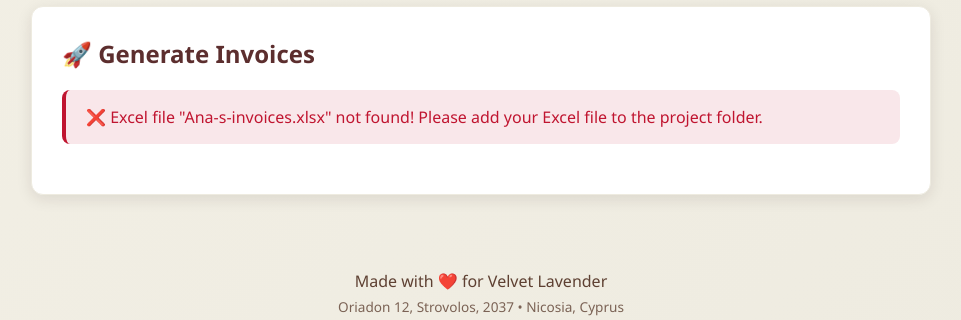
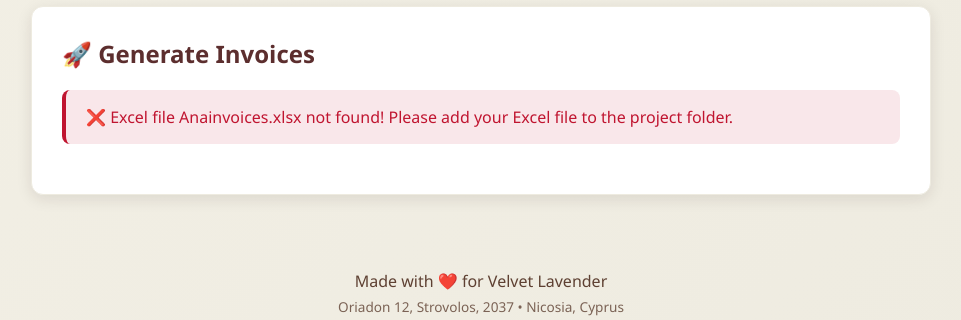
Before and after one commit to dimitrisvasiliou/VelvetLavender, a Flask app: page / in a window 1280 px wide. Shown: the part 1326-1646 px from the top of the page, without its empty margins (159-1120 px from the left). Run offline with Flask 3, Linux system fonts and the light colour scheme; the visitor is signed in with stand-in values (Sample User, id 1).

Commit message:
Fixes on the excel name to be with variable

```diff
--- a/app.py
+++ b/app.py
@@ -128,8 +128,12 @@ def index():
         df = pd.read_excel(EXCEL_FILE)
         invoice_count = len(df)
 
+    # Get just the filename (not the full path)
+    excel_filename = os.path.basename(EXCEL_FILE)
+
     return render_template('index.html',
                            excel_exists=excel_exists,
+                           excel_filename=excel_filename,  # Add this line
                            current_date=current_date,
                            current_month=current_month,
                            invoice_count=invoice_count,
--- a/templates/index.html
+++ b/templates/index.html
@@ -71,7 +71,7 @@
                 <div class="file-info">
                     <div class="file-info-item">
                         <span class="label">📄 Current File:</span>
-                        <span class="value">Ana-s-invoices.xlsx</span>
+                        <span class="value">{{ excel_filename }}</span>
                     </div>
                     <div class="file-info-item">
                         <span class="label">📋 Total Invoices:</span>
@@ -190,7 +190,7 @@
 
             {% if not excel_exists %}
                 <div class="alert alert-error">
-                    ❌ Excel file "Ana-s-invoices.xlsx" not found!
+                    ❌ Excel file {{ excel_filename }} not found!
                     Please add your Excel file to the project folder.
                 </div>
             {% else %}
```
Also changed, not shown: 1 other file.
